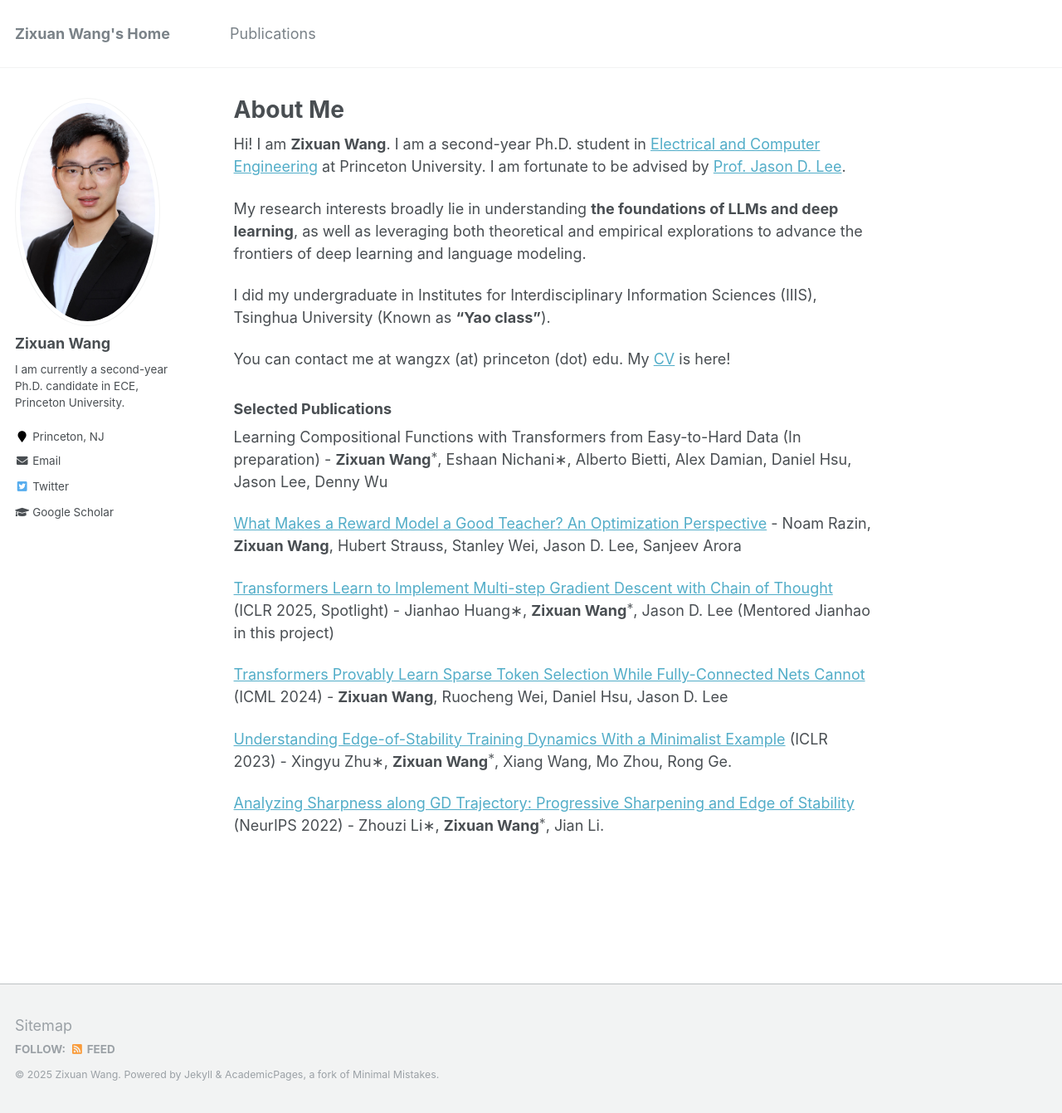
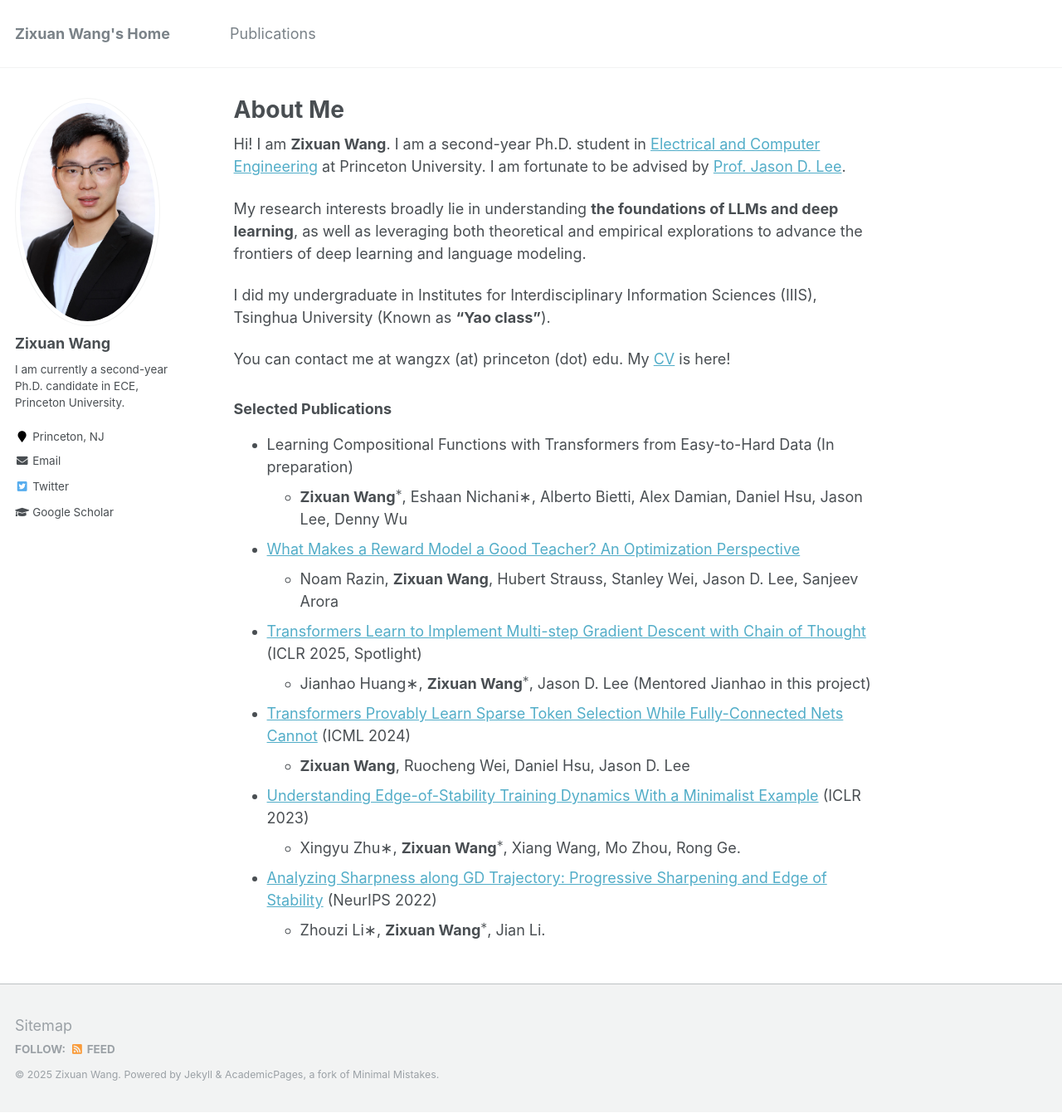
Before and after one commit to zixuan-wang-dlt/zixuan-wang-dlt.github.io, a Jekyll site: the page built from _pages/about.md, in a window 1280 px wide and 1341 px high. Shown: the whole window at 83% size. Built offline with Jekyll 4.4.1, drawn with Linux system fonts in a browser that asks for light colours; formulas are drawn with MathJax 3; comment, search, counter and statistics services are not loaded.

Commit message:
profile update

```diff
--- a/_pages/about.md
+++ b/_pages/about.md
@@ -19,20 +19,20 @@ You can contact me at wangzx (at) princeton (dot) edu. My <a href="https://drive
 
 ### Selected Publications
 
-Learning Compositional Functions with Transformers from Easy-to-Hard Data (In preparation)
+- Learning Compositional Functions with Transformers from Easy-to-Hard Data (In preparation)
     - **Zixuan Wang$^*$**, Eshaan Nichani∗, Alberto Bietti, Alex Damian, Daniel Hsu, Jason Lee, Denny Wu
 
-<a href="https://arxiv.org/abs/2503.15477">What Makes a Reward Model a Good Teacher? An Optimization Perspective</a>
+- <a href="https://arxiv.org/abs/2503.15477">What Makes a Reward Model a Good Teacher? An Optimization Perspective</a>
     - Noam Razin, **Zixuan Wang**, Hubert Strauss, Stanley Wei, Jason D. Lee, Sanjeev Arora
 
-<a href="https://arxiv.org/abs/2502.21212">Transformers Learn to Implement Multi-step Gradient Descent with Chain of Thought</a> (ICLR 2025, Spotlight)
+- <a href="https://arxiv.org/abs/2502.21212">Transformers Learn to Implement Multi-step Gradient Descent with Chain of Thought</a> (ICLR 2025, Spotlight)
     - Jianhao Huang∗, **Zixuan Wang$^*$**, Jason D. Lee (Mentored Jianhao in this project)
 
-<a href="https://arxiv.org/abs/2406.06893">Transformers Provably Learn Sparse Token Selection While Fully-Connected Nets Cannot</a> (ICML 2024)
+- <a href="https://arxiv.org/abs/2406.06893">Transformers Provably Learn Sparse Token Selection While Fully-Connected Nets Cannot</a> (ICML 2024)
     - **Zixuan Wang**, Ruocheng Wei, Daniel Hsu, Jason D. Lee
 
-<a href="https://arxiv.org/abs/2210.03294">Understanding Edge-of-Stability Training Dynamics With a Minimalist Example</a> (ICLR 2023)
+- <a href="https://arxiv.org/abs/2210.03294">Understanding Edge-of-Stability Training Dynamics With a Minimalist Example</a> (ICLR 2023)
     - Xingyu Zhu∗, **Zixuan Wang$^*$**, Xiang Wang, Mo Zhou, Rong Ge.
 
-<a href="https://arxiv.org/abs/2207.12678">Analyzing Sharpness along GD Trajectory: Progressive Sharpening and Edge of Stability</a> (NeurIPS 2022)
+- <a href="https://arxiv.org/abs/2207.12678">Analyzing Sharpness along GD Trajectory: Progressive Sharpening and Edge of Stability</a> (NeurIPS 2022)
     - Zhouzi Li∗, **Zixuan Wang$^*$**, Jian Li.
```
